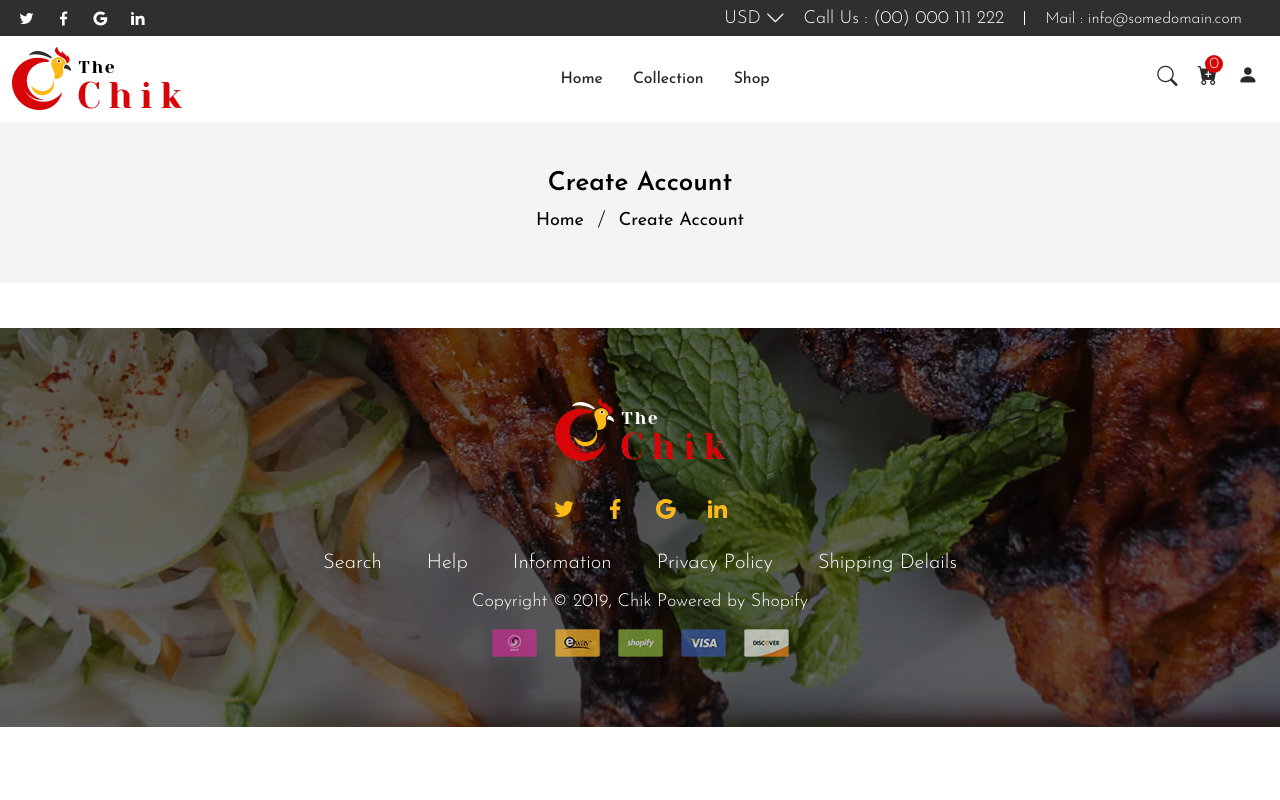
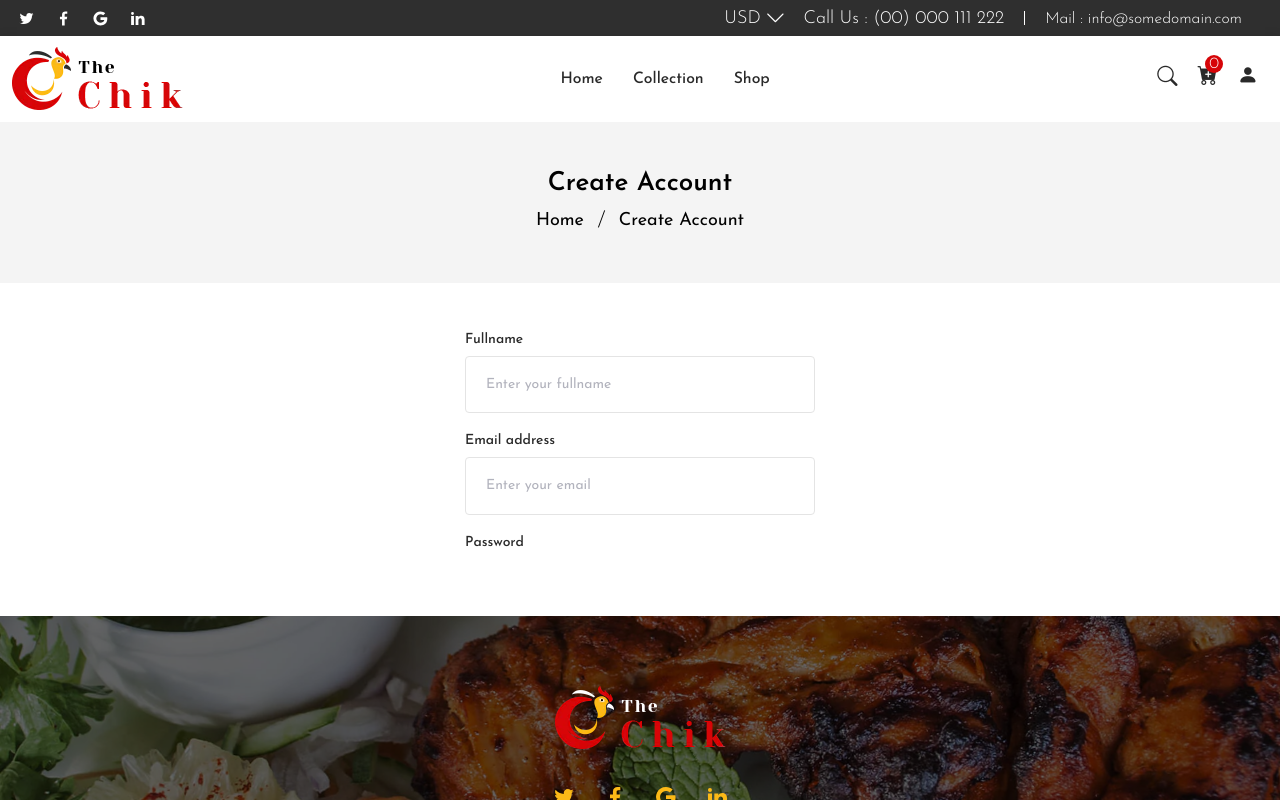
Before and after one commit to vinhphamlxdev/chik-food, a React (Create React App) app: page /sign-up in a window 1280 px wide. Shown: the top 800 px of the page. Built offline with nearby package versions, Linux system fonts and the light colour scheme; what assets would draw is missing.

Commit message:
first commit

```diff
--- a/package.json
+++ b/package.json
@@ -3,14 +3,17 @@
   "version": "0.1.0",
   "private": true,
   "dependencies": {
+    "@hookform/resolvers": "^2.9.7",
     "@reduxjs/toolkit": "^1.8.3",
     "@testing-library/jest-dom": "^5.16.4",
     "@testing-library/react": "^13.3.0",
     "@testing-library/user-event": "^13.5.0",
     "aos": "^2.3.4",
+    "prop-types": "^15.8.1",
     "react": "^18.2.0",
     "react-countup": "^6.3.0",
     "react-dom": "^18.2.0",
+    "react-hook-form": "^7.34.1",
     "react-icons": "^4.4.0",
     "react-redux": "^8.0.2",
     "react-router-dom": "^6.3.0",
@@ -20,7 +23,8 @@
     "slick-slider": "^1.8.2",
     "styled-components": "^5.3.5",
     "sweetalert": "^2.1.2",
-    "web-vitals": "^2.1.4"
+    "web-vitals": "^2.1.4",
+    "yup": "^0.32.11"
   },
   "scripts": {
     "start": "react-scripts start",
--- /dev/null
+++ b/src/components/Icon/IconEyeClose.js
@@ -0,0 +1,38 @@
+import React from "react";
+
+const IconEyeClose = ({ className = "", onClick = () => {} }) => {
+  return (
+    <span className={className} onClick={onClick}>
+      <svg
+        width="22"
+        height="20"
+        viewBox="0 0 22 20"
+        fill="none"
+        xmlns="http://www.w3.org/2000/svg"
+      >
+        <path
+          d="M13.5356 8.46454C13.7677 8.69669 13.9519 8.97229 14.0775 9.27561C14.2032 9.57892 14.2678 9.90401 14.2678 10.2323C14.2678 10.5606 14.2031 10.8857 14.0775 11.189C13.9518 11.4923 13.7677 11.7679 13.5355 12.0001C13.3034 12.2322 13.0278 12.4164 12.7245 12.542C12.4211 12.6676 12.0961 12.7323 11.7678 12.7323C11.4394 12.7323 11.1144 12.6676 10.811 12.5419C10.5077 12.4163 10.2321 12.2322 10 12"
+          stroke="#999999"
+          strokeWidth="1.5"
+          strokeLinecap="round"
+        />
+        <path
+          d="M11 4C7.04003 4 4.01115 6.27449 1.4755 9.39738C1.19014 9.74883 1.19009 10.2511 1.47544 10.6025C2.18711 11.479 2.93763 12.2887 3.73669 13M6.74043 15.0348C8.03446 15.6495 9.44549 16 11 16C11.2884 16 11.5719 15.9879 11.8507 15.9643L12.2607 15.9122M15.7029 5.18844C17.5178 6.15443 19.0991 7.64187 20.5245 9.39741C20.8099 9.74885 20.8099 10.2512 20.5245 10.6026C19.1774 12.2617 17.6911 13.6813 16 14.6476"
+          stroke="#999999"
+          strokeWidth="1.4"
+          strokeLinecap="round"
+          strokeLinejoin="round"
+        />
+        <path
+          d="M19.1217 1.11547L1.9998 18.9996"
+          stroke="#999999"
+          strokeWidth="1.5"
+          strokeLinecap="round"
+          strokeLinejoin="round"
+        />
+      </svg>
+    </span>
+  );
+};
+
+export default IconEyeClose;
--- /dev/null
+++ b/src/components/Icon/IconEyeOpen.js
@@ -0,0 +1,32 @@
+import React from "react";
+
+const IconEyeOpen = ({ className = "", onClick = () => {} }) => {
+  return (
+    <span className={className} onClick={onClick}>
+      <svg
+        width="22"
+        height="14"
+        viewBox="0 0 22 14"
+        fill="none"
+        xmlns="http://www.w3.org/2000/svg"
+      >
+        <path
+          d="M14.5 1.62156C16.8312 2.50868 18.7928 4.24569 20.5245 6.37837C20.8098 6.72982 20.8099 7.23217 20.5245 7.58361C17.9889 10.7065 14.96 12.981 11 12.981C7.04003 12.981 4.01115 10.7065 1.4755 7.58361C1.19014 7.23216 1.19016 6.72981 1.47551 6.37837C3.69735 3.64197 6.29789 1.55697 9.5717 1.0828C9.75303 1.05654 9.93641 1.03522 10.1219 1.019L10.561 1"
+          stroke="#999999"
+          strokeWidth="1.4"
+          strokeLinecap="round"
+          strokeLinejoin="round"
+        />
+        <path
+          d="M13.5 6.98096C13.5 8.36167 12.3807 9.48096 11 9.48096C9.61929 9.48096 8.5 8.36167 8.5 6.98096C8.5 5.60025 9.61929 4.48096 11 4.48096C12.3807 4.48096 13.5 5.60025 13.5 6.98096Z"
+          stroke="#999999"
+          strokeWidth="1.4"
+          strokeLinecap="round"
+          strokeLinejoin="round"
+        />
+      </svg>
+    </span>
+  );
+};
+
+export default IconEyeOpen;
--- a/src/components/field/Field.js
+++ b/src/components/field/Field.js
@@ -4,8 +4,8 @@ const FieldStyles = styled.div`
   display: flex;
   flex-direction: column;
   align-items: flex-start;
-  row-gap: 10px;
-  margin-bottom: 25px;
+  row-gap: 4px;
+  margin-bottom: 16px;
 `;
 const Field = ({ children }) => {
   return <FieldStyles>{children}</FieldStyles>;
--- /dev/null
+++ b/src/components/iconpassword/IconEyeClose.js
@@ -0,0 +1,38 @@
+import React from "react";
+
+const IconEyeClose = ({ className = "", onClick = () => {} }) => {
+  return (
+    <span className={className} onClick={onClick}>
+      <svg
+        width="22"
+        height="20"
+        viewBox="0 0 22 20"
+        fill="none"
+        xmlns="http://www.w3.org/2000/svg"
+      >
+        <path
+          d="M13.5356 8.46454C13.7677 8.69669 13.9519 8.97229 14.0775 9.27561C14.2032 9.57892 14.2678 9.90401 14.2678 10.2323C14.2678 10.5606 14.2031 10.8857 14.0775 11.189C13.9518 11.4923 13.7677 11.7679 13.5355 12.0001C13.3034 12.2322 13.0278 12.4164 12.7245 12.542C12.4211 12.6676 12.0961 12.7323 11.7678 12.7323C11.4394 12.7323 11.1144 12.6676 10.811 12.5419C10.5077 12.4163 10.2321 12.2322 10 12"
+          stroke="#999999"
+          strokeWidth="1.5"
+          strokeLinecap="round"
+        />
+        <path
+          d="M11 4C7.04003 4 4.01115 6.27449 1.4755 9.39738C1.19014 9.74883 1.19009 10.2511 1.47544 10.6025C2.18711 11.479 2.93763 12.2887 3.73669 13M6.74043 15.0348C8.03446 15.6495 9.44549 16 11 16C11.2884 16 11.5719 15.9879 11.8507 15.9643L12.2607 15.9122M15.7029 5.18844C17.5178 6.15443 19.0991 7.64187 20.5245 9.39741C20.8099 9.74885 20.8099 10.2512 20.5245 10.6026C19.1774 12.2617 17.6911 13.6813 16 14.6476"
+          stroke="#999999"
+          strokeWidth="1.4"
+          strokeLinecap="round"
+          strokeLinejoin="round"
+        />
+        <path
+          d="M19.1217 1.11547L1.9998 18.9996"
+          stroke="#999999"
+          strokeWidth="1.5"
+          strokeLinecap="round"
+          strokeLinejoin="round"
+        />
+      </svg>
+    </span>
+  );
+};
+
+export default IconEyeClose;
--- /dev/null
+++ b/src/components/iconpassword/IconEyeOpen.js
@@ -0,0 +1,32 @@
+import React from "react";
+
+const IconEyeOpen = ({ className = "", onClick = () => {} }) => {
+  return (
+    <span className={className} onClick={onClick}>
+      <svg
+        width="22"
+        height="14"
+        viewBox="0 0 22 14"
+        fill="none"
+        xmlns="http://www.w3.org/2000/svg"
+      >
+        <path
+          d="M14.5 1.62156C16.8312 2.50868 18.7928 4.24569 20.5245 6.37837C20.8098 6.72982 20.8099 7.23217 20.5245 7.58361C17.9889 10.7065 14.96 12.981 11 12.981C7.04003 12.981 4.01115 10.7065 1.4755 7.58361C1.19014 7.23216 1.19016 6.72981 1.47551 6.37837C3.69735 3.64197 6.29789 1.55697 9.5717 1.0828C9.75303 1.05654 9.93641 1.03522 10.1219 1.019L10.561 1"
+          stroke="#999999"
+          strokeWidth="1.4"
+          strokeLinecap="round"
+          strokeLinejoin="round"
+        />
+        <path
+          d="M13.5 6.98096C13.5 8.36167 12.3807 9.48096 11 9.48096C9.61929 9.48096 8.5 8.36167 8.5 6.98096C8.5 5.60025 9.61929 4.48096 11 4.48096C12.3807 4.48096 13.5 5.60025 13.5 6.98096Z"
+          stroke="#999999"
+          strokeWidth="1.4"
+          strokeLinecap="round"
+          strokeLinejoin="round"
+        />
+      </svg>
+    </span>
+  );
+};
+
+export default IconEyeOpen;
--- /dev/null
+++ b/src/components/iconpassword/index.js
@@ -0,0 +1,4 @@
+import IconEyeOpen from "./IconEyeOpen";
+import IconEyeClose from "./IconEyeClose";
+
+export { IconEyeOpen, IconEyeClose };
--- a/src/components/input/Input.js
+++ b/src/components/input/Input.js
@@ -11,11 +11,14 @@ const InputStyles = styled.div`
     padding: ${(props) =>
       props.hasIcon ? "16px 60px 16px 20px" : "16px 20px"};
     background-color: transparent;
-    border: 1px solid ${(props) => props.theme.borderCol};
-    border-radius: 8px;
+    border: 1px solid ${(props) => props.theme.borderColor};
+    border-radius: 4px;
     transition: all 0.2s linear;
     color: ${(props) => props.theme.textPrimary};
     font-size: 14px;
+  }
+  input:focus {
+    border: 1px solid ${(props) => props.theme.primary};
   }
   input::-webkit-input-placeholder {
     color: #b2b3bd;
@@ -31,13 +34,7 @@ const InputStyles = styled.div`
     cursor: pointer;
   }
 `;
-/**
- *
- * @param {*} placeholder(optional) - Placeholder of input
- * @param {*} name(optional) - name of input
- * @param {*} control - control from react hook form
- * @returns Input
- */
+
 const Input = ({ name = "", type = "text", children, control, ...props }) => {
   const { field } = useController({
     control,
@@ -52,7 +49,6 @@ const Input = ({ name = "", type = "text", children, control, ...props }) => {
   );
 };
 Input.propTypes = {
-  // value: PropTypes.string
   name: PropTypes.string.isRequired,
   type: PropTypes.string,
   children: PropTypes.any,
--- a/src/pages/signIn/index.js
+++ b/src/pages/signIn/index.js
@@ -1,7 +1,10 @@
+import { Field } from "components/field";
+import { Label } from "components/label";
+import { Input } from "postcss";
 import React from "react";
 
 const SignIn = () => {
-  return <div></div>;
+  return <div className="max-w-[400px]"></div>;
 };
 
 export default SignIn;
--- a/src/pages/signUp/index.js
+++ b/src/pages/signUp/index.js
@@ -1,12 +1,69 @@
+import React from "react";
 import Container from "components/container";
+import { Field } from "components/field";
+import { Label } from "components/label";
 import TitlePage from "components/titlePage";
-import React from "react";
+import { Input } from "components/input";
+import { useForm } from "react-hook-form";
+import * as yup from "yup";
+import { yupResolver } from "@hookform/resolvers/yup";
+
+const schema = yup.object({
+  fullname: yup.string().required("Please enter your fullname"),
+  email: yup
+    .string()
+    .email("Please enter valid email address")
+    .required("Please enter your email address"),
+  password: yup
+    .string()
+    .min(8, "Your password must be at least 8 characters or greater")
+    .required("Please enter your password"),
+});
 
 const SignUp = () => {
+  const {
+    control,
+    handleSubmit,
+    formState: { errors, isValid, isSubmitting },
+  } = useForm({
+    mode: "onChange",
+    resolver: yupResolver(schema),
+  });
+  const handleSignUp = async (values) => {};
   return (
     <Container>
       <TitlePage title="Create Account" subTitle="Create Account" />
-      <div className="my-10 wrapper-layout"></div>
+      <div className="my-10 wrapper-layout">
+        <div className="flex justify-center w-full">
+          <form
+            className="form w-[350px] "
+            onSubmit={handleSubmit(handleSignUp)}
+            autoComplete="off"
+          >
+            <Field>
+              <Label htmlFor="fullname">Fullname</Label>
+              <Input
+                type="text"
+                name="fullname"
+                placeholder="Enter your fullname"
+                control={control}
+              />
+            </Field>
+            <Field>
+              <Label htmlFor="email">Email address</Label>
+              <Input
+                type="email"
+                name="email"
+                placeholder="Enter your email"
+                control={control}
+              />
+            </Field>
+            <Field>
+              <Label htmlFor="password">Password</Label>
+            </Field>
+          </form>
+        </div>
+      </div>
     </Container>
   );
 };
```
Also changed, not shown: 1 other file (tests, documents, lock files or other folders).
